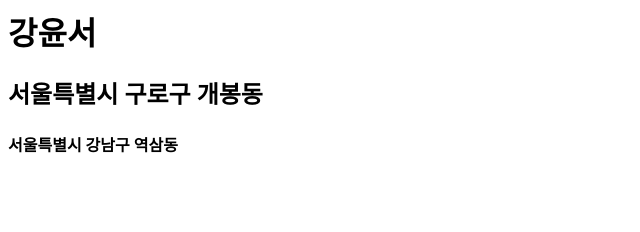
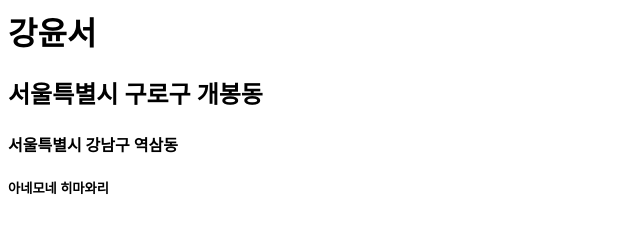
Before and after one commit to dotori7319/my-project3, a plain HTML site: page index.html in a window 1280 px wide. Shown: the whole page, without its empty margins (0-640 px from the left). Drawn offline with Linux system fonts and the light colour scheme.

Commit message:
Update index.html

```diff
--- a/index.html
+++ b/index.html
@@ -7,5 +7,6 @@
     <h1>강윤서</h1>
     <h2>서울특별시 구로구 개봉동</h2>
     <h4>서울특별시 강남구 역삼동</h4>
+    <h5>아네모네 히마와리</h5>
   </body>
 </html>
```
